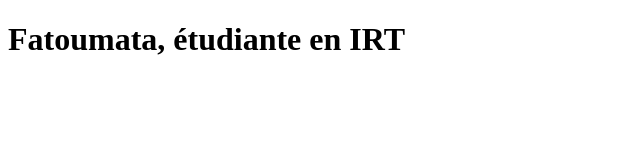
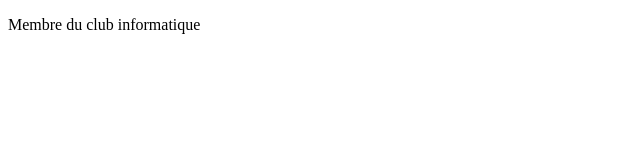
Before and after one commit to dramefatou033/mon-cv, a plain HTML site: page index.html in a window 1280 px wide. Shown: the whole page, without its empty margins (0-640 px from the left). Drawn offline with Linux system fonts and the light colour scheme.

Commit message:
mise en place de la section association
Removed the title header and added a new paragraph about club membership.

```diff
--- a/index.html
+++ b/index.html
@@ -10,7 +10,6 @@
 
   <!-- TITRE -->
 
-  <h1>Fatoumata, étudiante en IRT</h1>
   <!-- DESCRIPTION -->
 
   <!-- FORMATIONS -->
@@ -20,6 +19,7 @@
   <!-- COMPETENCES -->
 
   <!-- ASSOCIATIONS -->
+  <p>Membre du club informatique</p>
 
 </body>
 </html>
```
